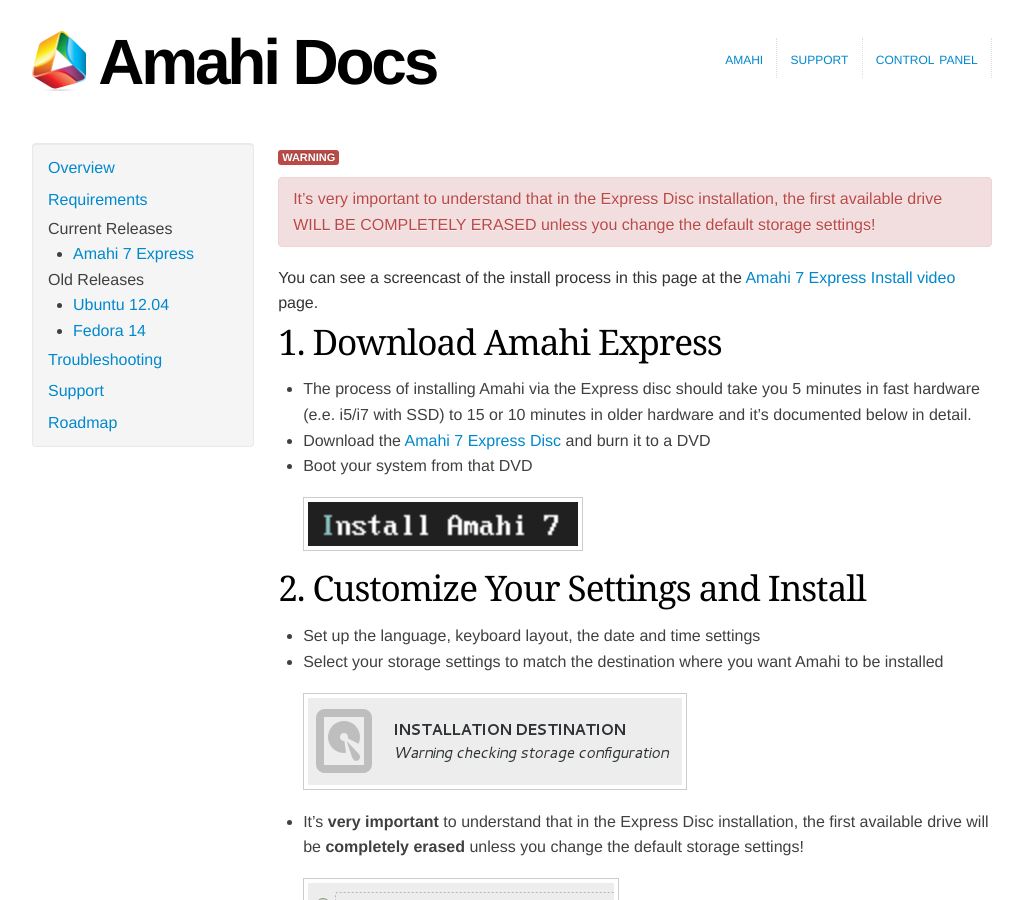
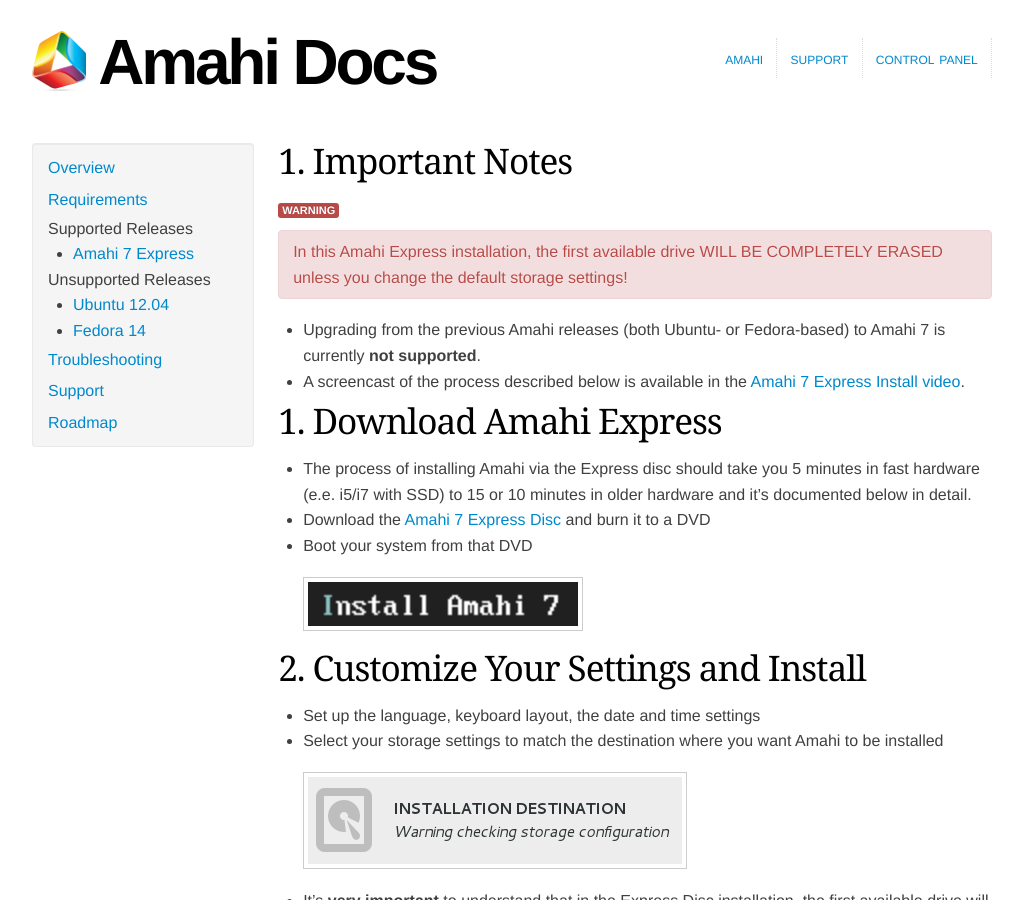
Before and after one commit to amahi/docs, a Jekyll site: the page built from amahi-7-express.md, in a window 1280 px wide and 900 px high. Shown: the whole window, without its empty margins (128-1151 px from the left). Built offline with Jekyll 4.4.1, drawn with Linux system fonts in a browser that asks for light colours; nearby versions of some CDN libraries.

Commit message:
add warnings that there is no update

```diff
--- a/_layouts/homepage.html
+++ b/_layouts/homepage.html
@@ -10,13 +10,13 @@
 				<a href="requirements.html">Requirements</a>
 				</li>
 				<li{% if page.current == 'releases' %} class="active"{% endif %}>
-				Current Releases
+				Supported Releases
 				<ul>
 					<li><a href="amahi-7-express.html">Amahi 7 Express</a></li>
 				</ul>
 				</li>
 				<li{% if page.current == 'old_releases' %} class="active"{% endif %}>
-				Old Releases
+				Unsupported Releases
 				<ul>
 					<li><a href="ubuntu-12.html">Ubuntu 12.04</a></li>
 					<li><a href="fedora-14.html">Fedora 14</a></li>
--- a/amahi-7-express.md
+++ b/amahi-7-express.md
@@ -2,12 +2,16 @@
 layout: homepage
 title: Install Amahi 7 Express Disc
 ---
+
+# 1. Important Notes
+
 <span class="label label-important">WARNING</span>
 <div class="alert alert-error">
-It’s very important to understand that in the Express Disc installation, the first available drive WILL BE COMPLETELY ERASED unless you change the default storage settings!
+In this Amahi Express installation, the first available drive WILL BE COMPLETELY ERASED unless you change the default storage settings!
 </div>
 
-You can see a screencast of the install process in this page at the [Amahi 7 Express Install video](https://www.amahi.org/video/amahi-7-express-install) page.
+* Upgrading from the previous Amahi releases (both Ubuntu- or Fedora-based) to Amahi 7 is currently **not supported**.
+* A screencast of the process described below is available in the [Amahi 7 Express Install video](https://www.amahi.org/video/amahi-7-express-install).
 
 # 1. Download Amahi Express
 * The process of installing Amahi via the Express disc should take you 5 minutes in fast hardware (e.e. i5/i7 with SSD) to 15 or 10 minutes in older hardware and it's documented below in detail.
```
Also changed, not shown: fedora-14.md (+2 -3 lines).
